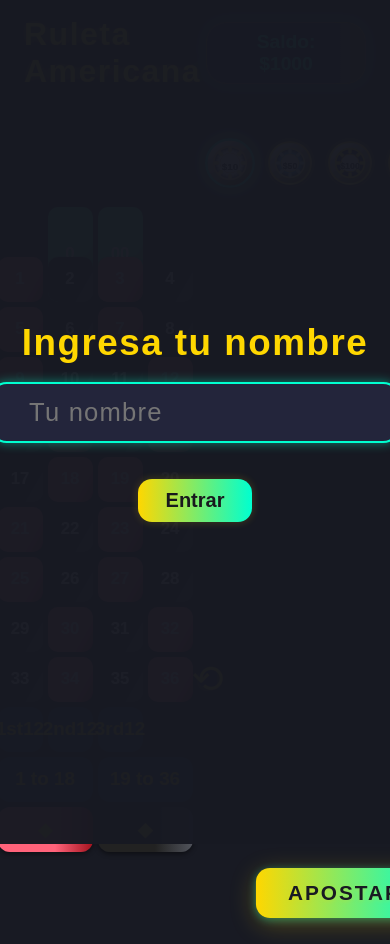
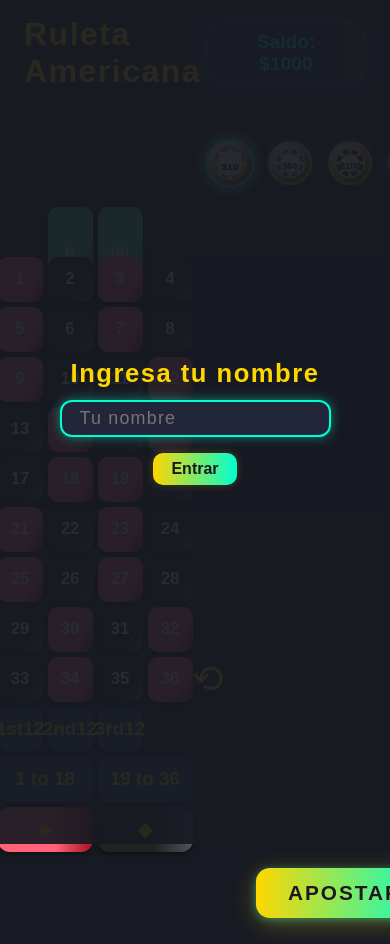
Before and after one commit to Shxheld/RuletaOnline, a website: page ruletaonline1/public/player.html in a window 390 px wide. Shown: the top 944 px of the page. Drawn offline with nearby package versions, Linux system fonts and the light colour scheme; no server answers.

Commit message:
Update style.css

```diff
--- a/ruletaonline1/public/style.css
+++ b/ruletaonline1/public/style.css
@@ -509,28 +509,3 @@ body.slot #slot-bg { display: block !important; }
     width: 100% !important;
     height: 100% !important;
   }
-
-  /* Agrandar pantalla e input de nombre y aumentar opacidad */
-  #nombre-usuario-container {
-    background: rgba(24,26,35,0.98) !important; /* Más opaco */
-    padding: 0 !important;
-  }
-  #nombre-usuario-titulo {
-    font-size: 2.3em !important;
-    margin-bottom: 18px !important;
-  }
-  #nombre-form {
-    gap: 18px !important;
-  }
-  #nombre-usuario-input {
-    font-size: 1.6em !important;
-    padding: 14px 38px !important;
-    border-radius: 18px !important;
-    margin-bottom: 18px !important;
-  }
-  #btn-nombre {
-    font-size: 1.25em !important;
-    border-radius: 14px !important;
-    padding: 10px 28px !important;
-  }
-}
```
